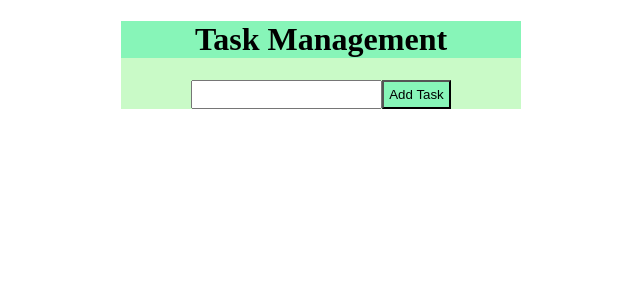
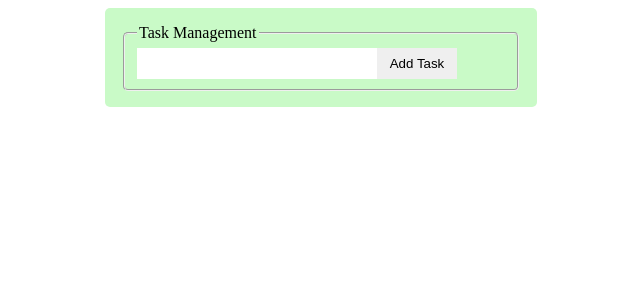
Before and after one commit to Md-Jakir-Hossain/Task-Management, a React (Vite) app: page / in a window 1280 px wide. Shown: the top 300 px of the page, without its empty margins (319-959 px from the left). Built offline with nearby package versions, Linux system fonts and the light colour scheme.

Commit message:
some update

```diff
--- a/src/App/App.css
+++ b/src/App/App.css
@@ -1,19 +1,7 @@
-.task {
-  display: flex;
-  justify-content: space-between;
-  align-items: center;
-  gap: 20px;
-  padding: 5px 75px;
-  background: #c9fac7;
-  overflow: hidden;
-}
-.container {
-  background: #c9fac7;
-  max-width: 400px;
-  margin: 0 auto;
-}
 
-input {
+
+
+/* input {
   padding: 5px;
 }
 span {
@@ -27,10 +15,7 @@ button:hover {
   padding: 5px;
   background: #87f5b8;
 }
-.btn {
-  width: 100px;
-  text-align: right;
-}
+
 form {
   text-align: center;
 }
@@ -40,4 +25,4 @@ h1 {
 }
 p {
   word-break: break-all;
-}
+} */
--- a/src/App/App.jsx
+++ b/src/App/App.jsx
@@ -1,5 +1,5 @@
 import React from "react";
-import Todos from "../components/Todos";
+import Todos from "../components/todos/Todos";
 import "./App.css";
 
 const App = () => {
--- a/src/components/Todo.jsx
+++ b/src/components/todo/Todo.jsx
@@ -3,6 +3,7 @@ import { MdDelete } from "react-icons/md";
 import { FiEdit } from "react-icons/fi";
 import { GrUpdate } from "react-icons/gr";
 import { GrCompliance } from "react-icons/gr";
+import './todo.css'
 
 const Todo = ({ todo, deleteItem, dispatch }) => {
   const { id, text, completed } = todo;
--- /dev/null
+++ b/src/components/todo/todo.css
@@ -0,0 +1,13 @@
+.task {
+    display: flex;
+    justify-content: space-between;
+    align-items: center;
+    gap: 20px;
+    padding: 5px 75px;
+    background: #c9fac7;
+    overflow: hidden;
+}
+.btn {
+    width: 100px;
+    text-align: right;
+}
--- a/src/components/Todos.jsx
+++ b/src/components/todos/Todos.jsx
@@ -1,6 +1,7 @@
 import React, { useEffect, useReducer, useState } from "react";
-import Todo from "./Todo";
-import { getData } from "../Utils/Utils";
+import Todo from "../todo/Todo";
+import { getData } from "../../Utils/Utils";
+import './todos.css'
 
 const initialState = getData();
 
@@ -41,15 +42,20 @@ const Todos = () => {
 
   return (
     <div className="container">
-      <h1>Task Management</h1>
-      <form onSubmit={handleSubmit}>
+
+      <fieldset>
+        <legend>Task Management</legend>
+        <form onSubmit={handleSubmit}>
+          <div className="taskField">
         <input
           value={input}
           onChange={(e) => setInput(e.target.value)}
           type="text"
         />
-        <button>Add Task</button>
-      </form>
+            <button>Add Task</button>
+            </div>
+        </form>
+        </fieldset>
       <div>
         {state.map((todo) => (
           <Todo
--- /dev/null
+++ b/src/components/todos/todos.css
@@ -0,0 +1,24 @@
+.container {
+    background: #c9fac7;
+    max-width: 400px;
+    margin: 0 auto;
+    border-radius: 5px;
+    padding: 1rem;
+    & fieldset{
+        border-radius: 5px;
+    }
+}
+.taskField{
+    max-width: 20rem;
+    background: #979595;
+    & input{
+        width: 70%;
+        border: none;
+        padding: .5rem;
+    }
+    & button{
+        width: 25%;
+        padding: .5rem;
+        border:none ;
+    }
+}
```
Also changed, not shown: src/components/Reducer.jsx (deleted, +0 -7 lines), src/components/AddTask.jsx (deleted).
